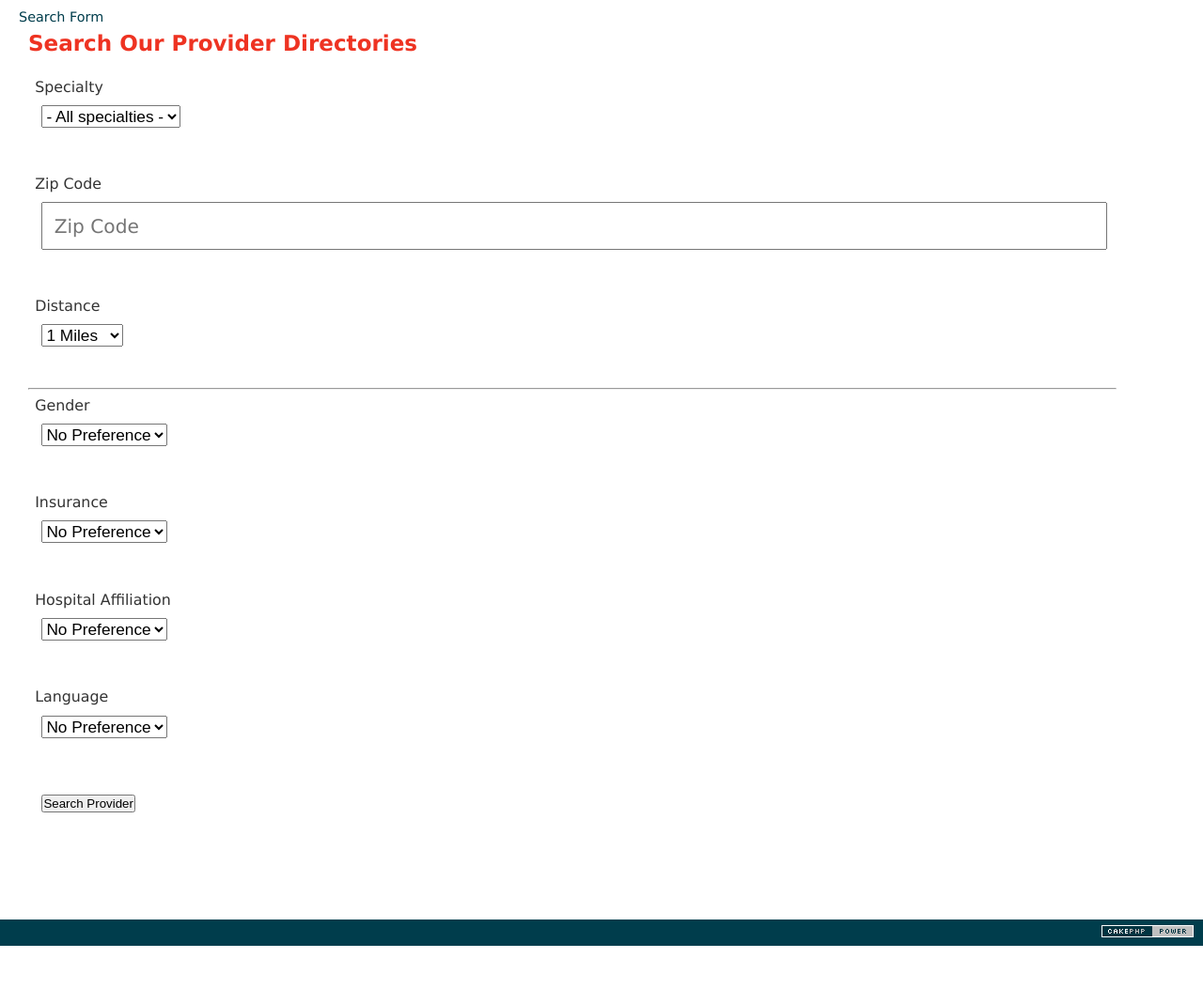
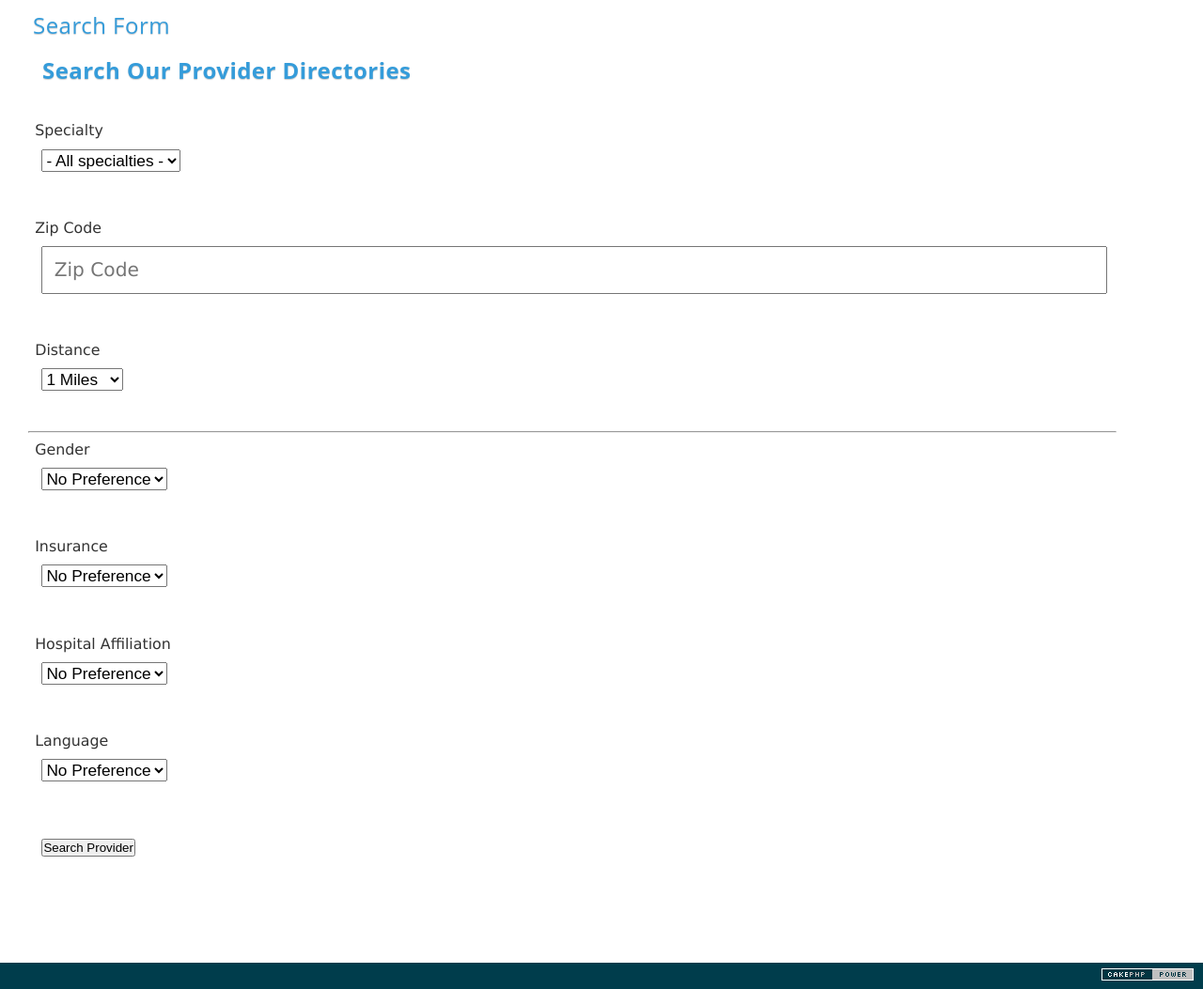
Before and after one commit to devverse/searchdelete, a CakePHP app: the page made by app/View/Search/centcpl_search.ctp in a window 1280 px wide. Shown: the part 47-1100 px from the top of the page at 94% size. Before the commit the page ends 1054 px from the top, so only its background shows below. Run offline with PHP 8.4 and a stand-in for CakePHP, Linux system fonts and the light colour scheme; the template is opened without the code that fills it, so the values that code supplies are empty; some libraries are stand-ins or nearby versions.

Commit message:
added iframe html edit

```diff
--- a/app/View/Search/centcpl_search.ctp
+++ b/app/View/Search/centcpl_search.ctp
@@ -1,4 +1,15 @@
-<!-- File: /app/View/Search/search1.ctp -->
+<!-- File: /app/View/Search/centcpl_search.ctp -->
+<script type="text/javascript">
+	$('body').css({
+		"background-image": "url(http://www.centersplan.com/wp-content/themes/cp/img/bg.png)",
+		"font-family": 'Open Sans,Lucida Grande,sans-serif',
+		"line-height": 1.6,
+		"margin": 0,
+		"padding": 0
+    });
+
+   </script>
+
 
     <div class="container theme-showcase">
 
@@ -7,7 +18,17 @@
 
 
       <div class="page-header">
-        <h1>Search Form</h1>
+        <h1 style="border: medium none;
+color: #359CDA;
+font-family: Open Sans,Helvetica Neue,Arial,Sans Serif;
+font-size: 24px;
+letter-spacing: 0.02em;
+margin-bottom: 15px;
+margin-top: 0;
+padding-bottom: 0;
+padding-left: 15px;
+padding-right: 15px;
+text-shadow: 0 1px 1px #CCCCCC;">Search Form</h1>
       </div>
 
 
@@ -17,7 +38,17 @@
 <fieldset>
 
 <!-- Form Name -->
-<legend>Search Our Provider Directories</legend>
+<legend  style="border: medium none;
+color: #359CDA;
+font-family: Open Sans,Helvetica Neue,Arial,Sans Serif;
+font-size: 24px;
+letter-spacing: 0.02em;
+margin-bottom: 15px;
+margin-top: 0;
+padding-bottom: 0;
+padding-left: 15px;
+padding-right: 15px;
+text-shadow: 0 1px 1px #CCCCCC;">Search Our Provider Directories</legend>
 
 <!-- Select Basic -->
 <div class="form-group">
```
Also changed, not shown: app/View/Search/centcpl_result.ctp (+35 -1 lines).
